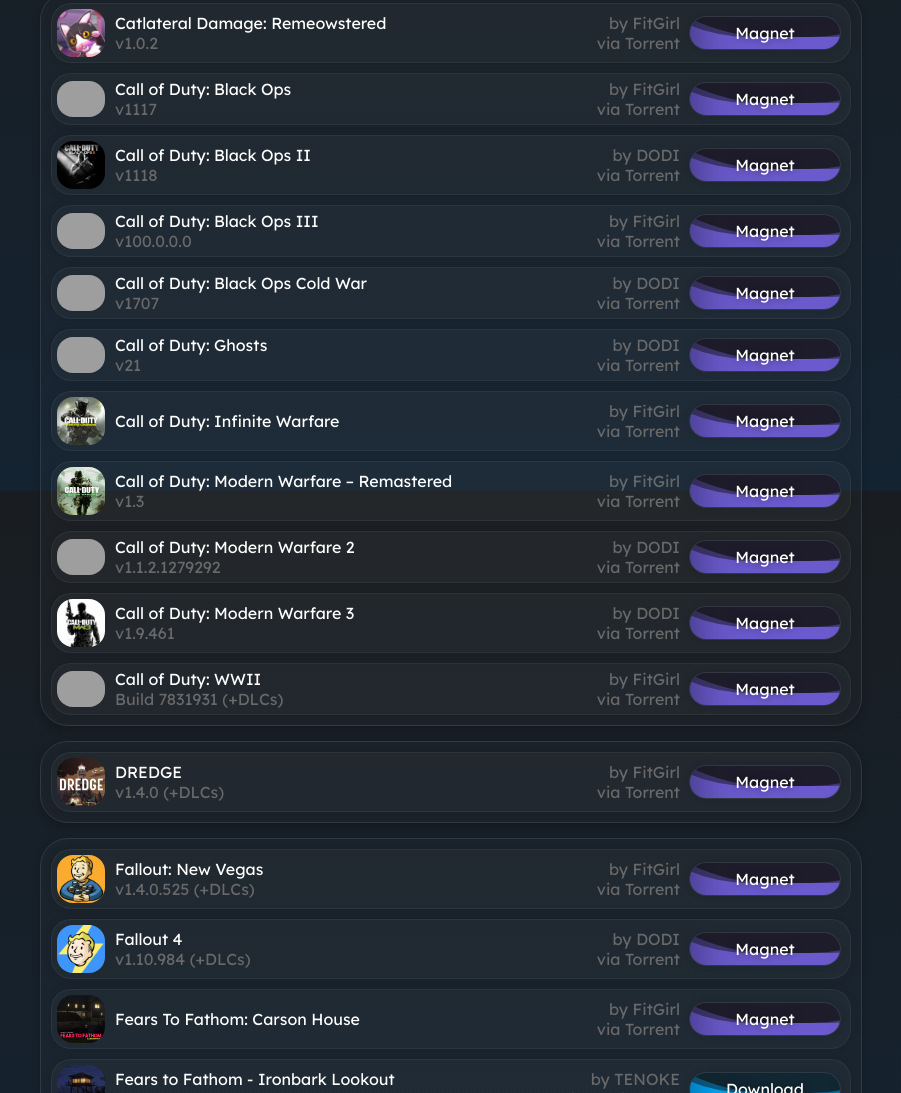
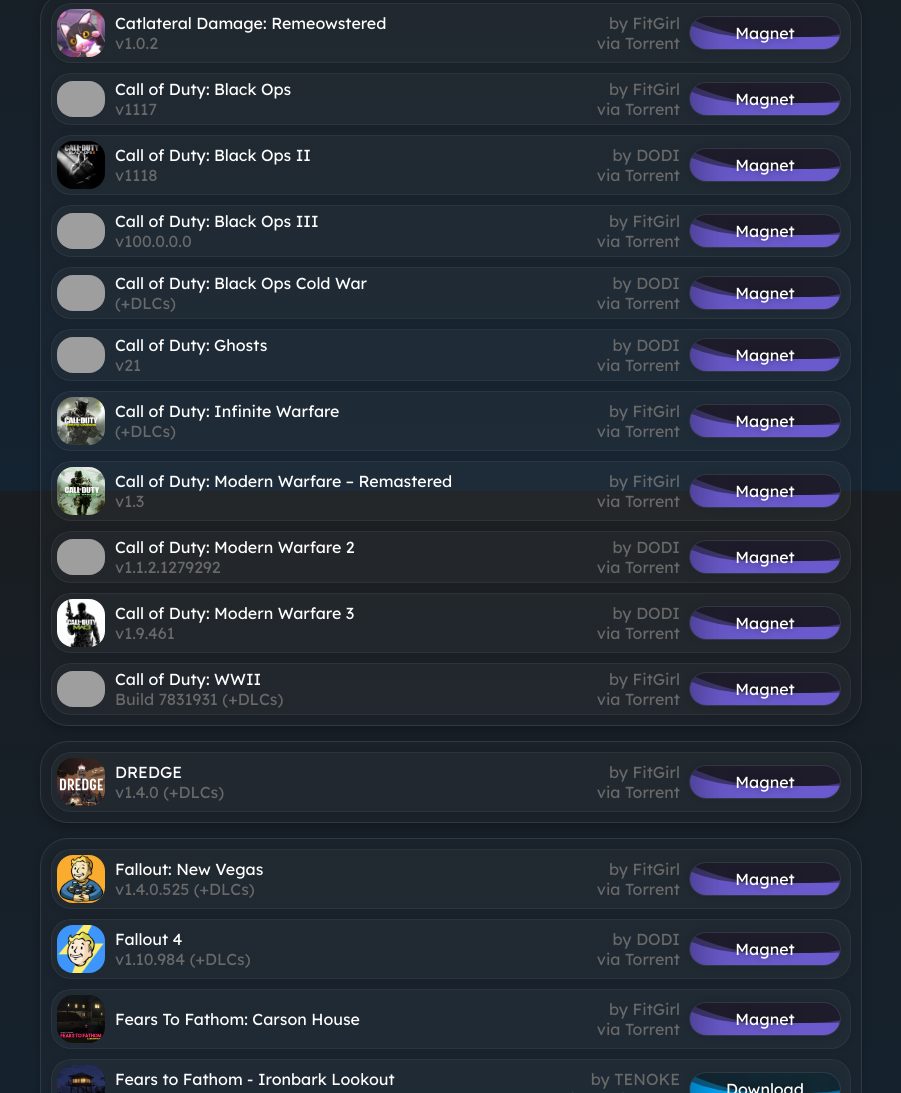
Before and after one commit to APTreasure/aptreasure.github.io, a plain HTML site: page repacks.html in a window 1280 px wide. Shown: the part 1109-2202 px from the top of the page, without its empty margins (189-1090 px from the left). Drawn offline with Linux system fonts and the light colour scheme; grey boxes are pictures that could not be loaded.

Commit message:
Update repacks.html

```diff
--- a/repacks.html
+++ b/repacks.html
@@ -109,9 +109,9 @@
         addItem('c', 'codbo', 'Call of Duty: Black Ops', 'Magnet', '1117', 'FitGirl', 'Torrent', false, 'magnet:?xt=urn:btih:8e3b344385535434c9ddee4bfb480f433eb4e63d');
         addItem('c', 'codbo2', 'Call of Duty: Black Ops II', 'Magnet', '1118', 'DODI', 'Torrent', false, 'magnet:?xt=urn:btih:XO6MDGHPW6W32CVASH4JLMWAL2ADKYMJ&dn=Call%20of%20Duty%20Black%20Ops%20II%20-%20%5BDODI%20Repack%5D&tr=udp%3A%2F%2F9.rarbg.to%3A2870%2Fannounce');
         addItem('c', 'codbo3', 'Call of Duty: Black Ops III', 'Magnet', '100.0.0.0', 'FitGirl', 'Torrent', false, 'magnet:?xt=urn:btih:F55D00F390A641D5C6A2E763A733116B638696F4');
-        addItem('c', 'codcoldwar', 'Call of Duty: Black Ops Cold War', 'Magnet', '1707', 'DODI', 'Torrent', false, 'magnet:?xt=urn:btih:TMSNTJPOWUV6DRETUDEB5CQEN5JN4YLC&dn=Call%20of%20Duty%20Black%20Ops%20Cold%20War%20Ultimate%20%5BDODI%20Repack%5D&tr=udp%3A%2F%2F9.rarbg.to%3A2870%2Fannounce');
+        addItem('c', 'codcoldwar', 'Call of Duty: Black Ops Cold War', 'Magnet', '.(+DLCs)', 'DODI', 'Torrent', false, 'magnet:?xt=urn:btih:TMSNTJPOWUV6DRETUDEB5CQEN5JN4YLC&dn=Call%20of%20Duty%20Black%20Ops%20Cold%20War%20Ultimate%20%5BDODI%20Repack%5D&tr=udp%3A%2F%2F9.rarbg.to%3A2870%2Fannounce');
         addItem('c', 'codghosts', 'Call of Duty: Ghosts', 'Magnet', '21', 'DODI', 'Torrent', false, 'magnet:?xt=urn:btih:JQP3DBMBUZKNBL6OYBGUN2VY34C3KKCE&dn=Call%20of%20Duty%20Ghosts%20-%20Deluxe%20Edition%20%5BUpdate%2021%5D%20-%20%5BDODI%20Repack%5D&tr=http%3A%2F%2Ftracker.trackerfix.com%3A80%2Fannounce');
-        addItem('c', 'codiw', 'Call of Duty: Infinite Warfare', 'Magnet', '', 'FitGirl', 'Torrent', false, 'magnet:?xt=urn:btih:57d459e1d305060bb6a8b70abcc24e21f23ed262&dn=Call+of+Duty%3A+Infinite+Warfare+-+Digital+Deluxe+Edition+%28Proper+MULTI10%29+%5BFitGirl+Repack%2C+Selective+Download+-+from+37.7+GB%5D&tr=udp%3A%2F%2Ftracker.openbittorrent.com%3A80%2Fannounce&tr=udp%3A%2F%2Fglotorrents.pw%3A6969%2Fannounce&tr=udp%3A%2F%2Ftracker.openbittorrent.com%3A80%2Fannounce&tr=udp%3A%2F%2Ftracker.opentrackr.org%3A1337%2Fannounce&tr=udp%3A%2F%2Fzer0day.to%3A1337%2Fannounce&tr=udp%3A%2F%2Ftracker.coppersurfer.tk%3A6969%2Fannounce');
+        addItem('c', 'codiw', 'Call of Duty: Infinite Warfare', 'Magnet', '.(+DLCs)', 'FitGirl', 'Torrent', false, 'magnet:?xt=urn:btih:57d459e1d305060bb6a8b70abcc24e21f23ed262&dn=Call+of+Duty%3A+Infinite+Warfare+-+Digital+Deluxe+Edition+%28Proper+MULTI10%29+%5BFitGirl+Repack%2C+Selective+Download+-+from+37.7+GB%5D&tr=udp%3A%2F%2Ftracker.openbittorrent.com%3A80%2Fannounce&tr=udp%3A%2F%2Fglotorrents.pw%3A6969%2Fannounce&tr=udp%3A%2F%2Ftracker.openbittorrent.com%3A80%2Fannounce&tr=udp%3A%2F%2Ftracker.opentrackr.org%3A1337%2Fannounce&tr=udp%3A%2F%2Fzer0day.to%3A1337%2Fannounce&tr=udp%3A%2F%2Ftracker.coppersurfer.tk%3A6969%2Fannounce');
         addItem('c', 'codmw', 'Call of Duty: Modern Warfare – Remastered', 'Magnet', '1.3', 'FitGirl', 'Torrent', false, 'magnet:?xt=urn:btih:ae413396dc3a1d33fca73f5fa4df48fa1106a57d&dn=Call+of+Duty+-+Modern+Warfare+Remastered+%5BFitGirl+Repack%5D+TAP&tr=retracker.local/announce');
         addItem('c', 'codmw2', 'Call of Duty: Modern Warfare 2', 'Magnet', '1.1.2.1279292', 'DODI', 'Torrent', false, 'magnet:?xt=urn:btih:TWJAT2ED2E5KME27QO2E4EEI37PAGVLG&dn=Call%20of%20Duty%20Modern%20Warfare%202%20Campaign%20Remastered%20%5BDODI%20Repack%5D&tr=udp%3A%2F%2F9.rarbg.to%3A2870%2Fannounce');
         addItem('c', 'codmw3', 'Call of Duty: Modern Warfare 3', 'Magnet', '1.9.461', 'DODI', 'Torrent', false, 'magnet:?xt=urn:btih:FJIC2I3Q6GVVVYEC6TLGBAN3CPTRRKQC&dn=Call%20of%20Duty%20Modern%20Warfare%203%20-%20%5BDODI%20Repack%5D&tr=udp%3A%2F%2F9.rarbg.to%3A2870%2Fannounce');
```
